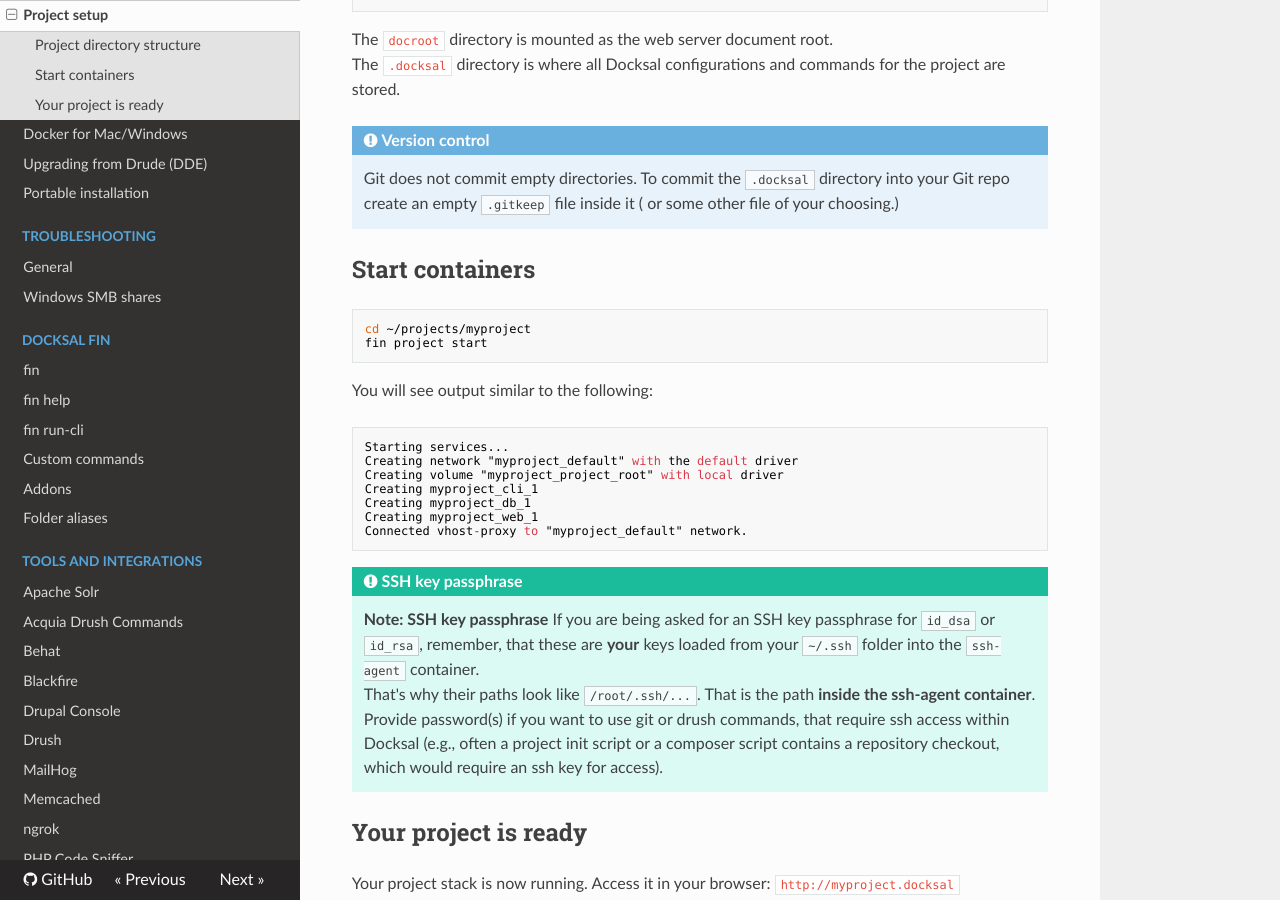
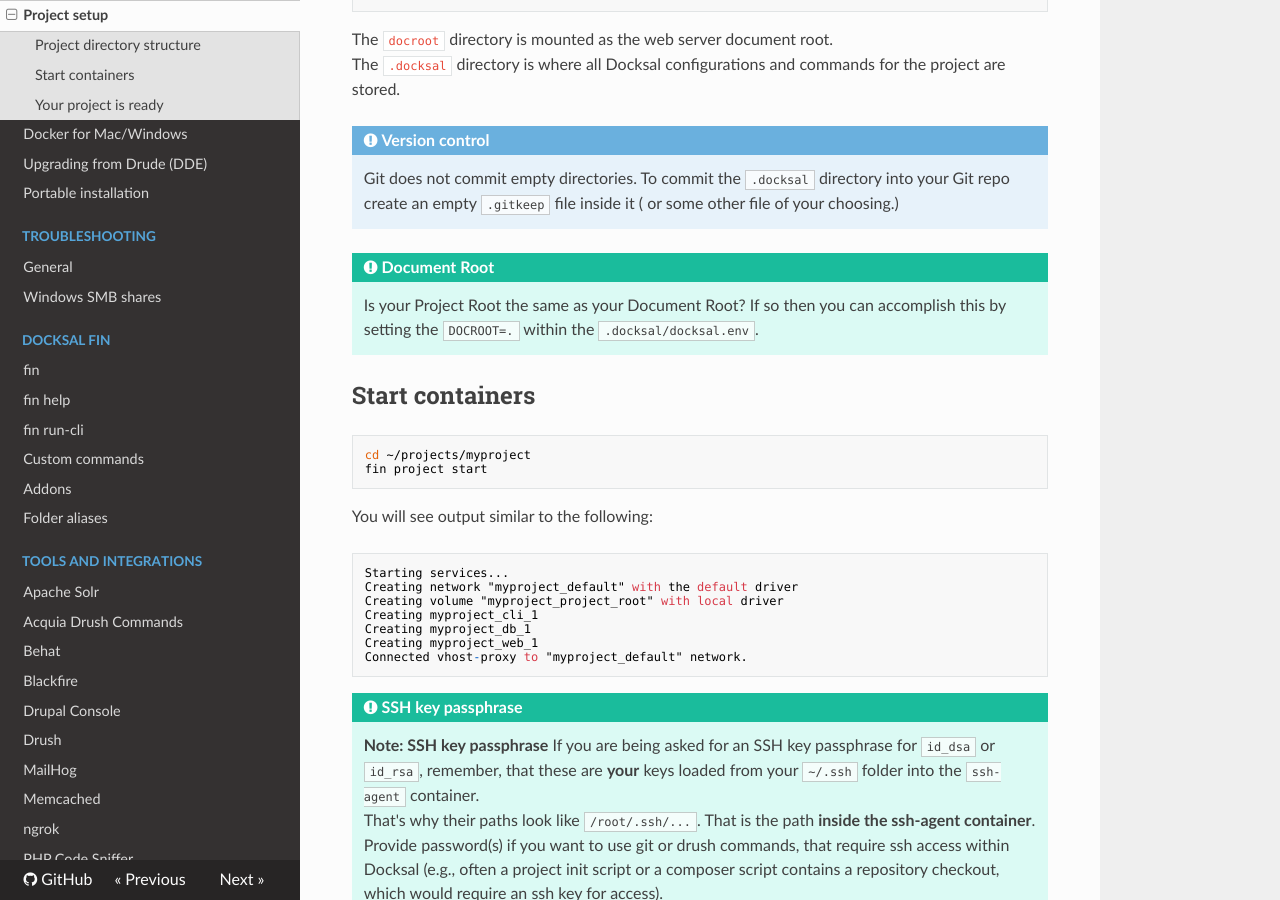
Before and after one commit to docksal/docksal, an MkDocs documentation site: the page built from docs/getting-started/project-setup.md, in a window 1280 px wide and 900 px high, scrolled down 489 px. Built offline with MkDocs 1.6.1, drawn with Linux system fonts in a browser that asks for light colours; nearby versions of some CDN libraries; old or Windows-style settings are respelled for this version of MkDocs.

Commit message:
Added tip to project setup for docroot

```diff
--- a/docs/getting-started/project-setup.md
+++ b/docs/getting-started/project-setup.md
@@ -22,6 +22,9 @@ The `.docksal` directory is where all Docksal configurations and commands for th
 
 !!! note "Version control"
     Git does not commit empty directories. To commit the `.docksal` directory into your Git repo create an empty `.gitkeep` file inside it ( or some other file of your choosing.)
+
+!!! tip "Document Root"
+    Is your Project Root the same as your Document Root? If so then you can accomplish this by setting the `DOCROOT=.` within the `.docksal/docksal.env`.
 
 ## Start containers
 
```
